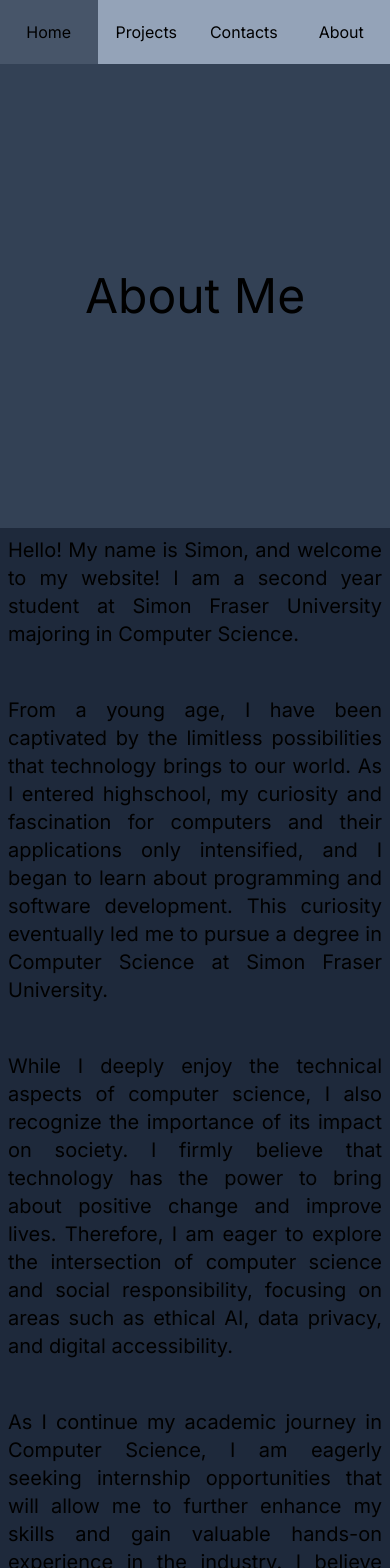
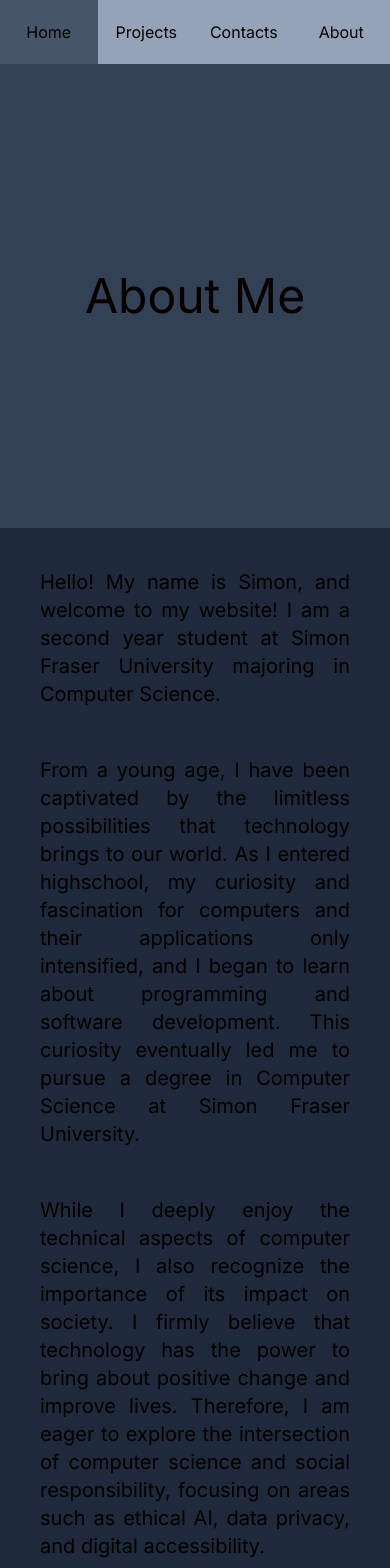
Before and after one commit to Simon7896/personal-website, a Next.js app: page /about in a window 390 px wide. Shown: the top 1568 px of the page. Built offline with nearby package versions, Linux system fonts and the light colour scheme.

Commit message:
Changed text padding for smaller devices

```diff
--- a/src/app/about/page.tsx
+++ b/src/app/about/page.tsx
@@ -13,7 +13,7 @@ export default function Page() {
     const AboutSection = ({bgcolor, bgcolorDark, children}: AboutSectionProps) => {
 
         return (
-            <div className={`text-xl m-0 p-2 lg:p-20 w-full flex flex-col justify-center text-justify space-y-12 ${bgcolor} dark:${bgcolorDark}`}>
+            <div className={`text-xl m-0 p-10 lg:p-20 w-full flex flex-col justify-center text-justify space-y-12 ${bgcolor} dark:${bgcolorDark}`}>
                 {children}
             </div>
         )
```
